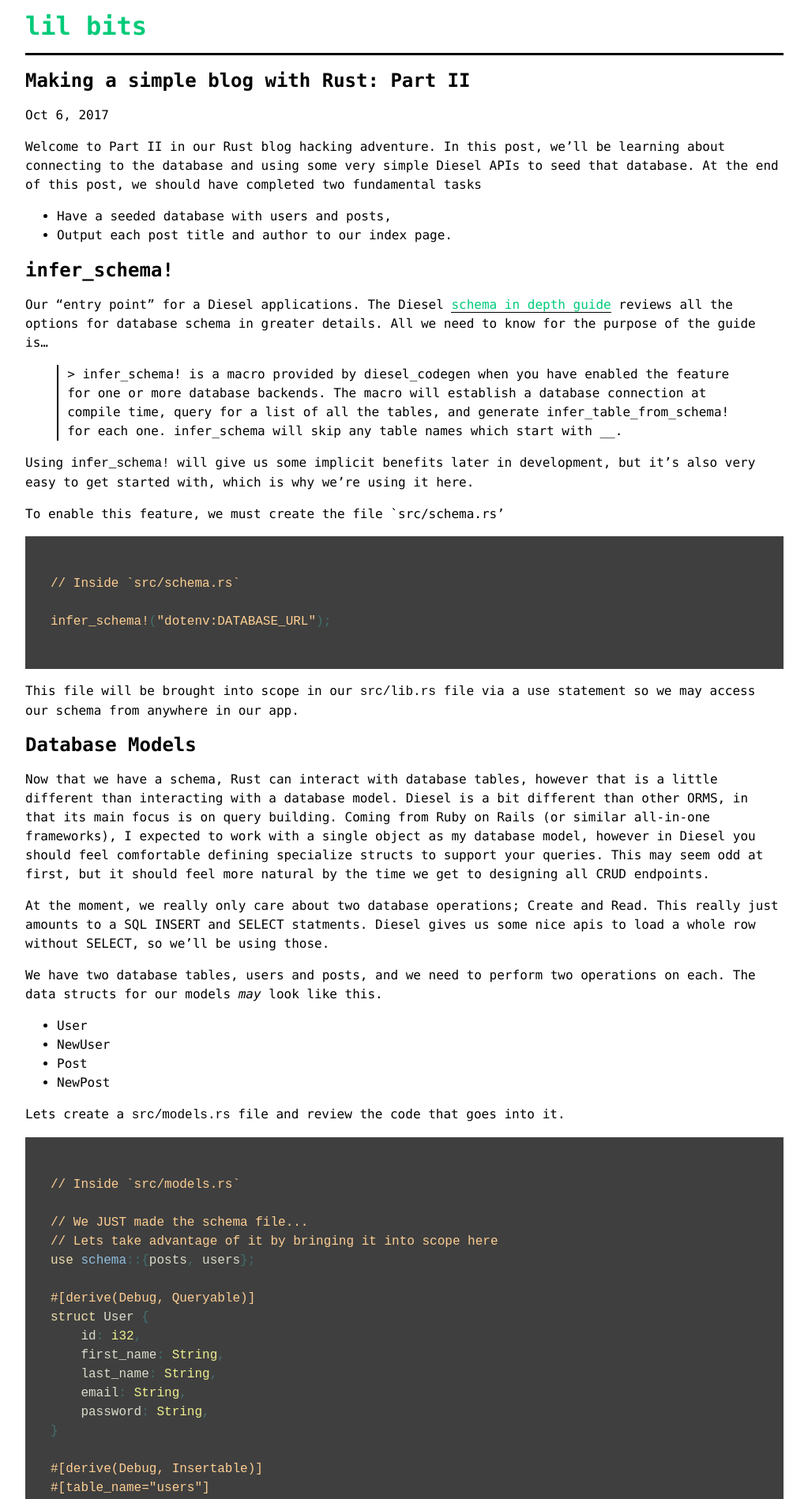
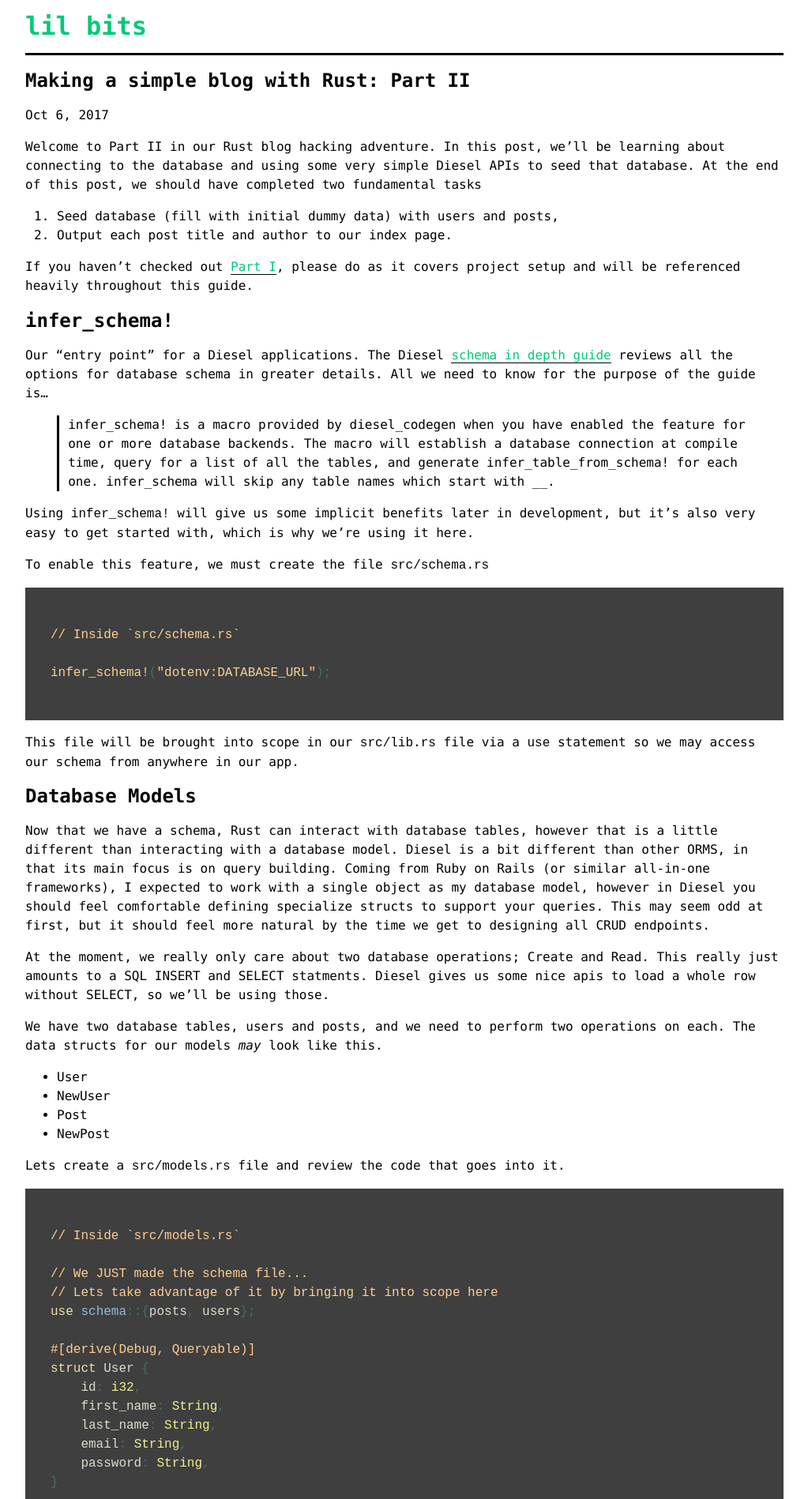
Before and after one commit to notryanb/notryanb.github.io, a Jekyll site: the page built from _posts/2017-10-06-rust-blog-series-2.md, in a window 1280 px wide. Shown: the top 1898 px of the page at 79% size, without its empty margins (128-1151 px from the left). Built offline with Jekyll 4.4.1, drawn with Linux system fonts in a browser that asks for light colours; some of the changed text lies outside the part shown.

Commit message:
remove silly css and start working on revising from comments

````diff
--- a/_posts/2017-10-06-rust-blog-series-2.md
+++ b/_posts/2017-10-06-rust-blog-series-2.md
@@ -13,8 +13,13 @@ Welcome to Part II in our Rust blog hacking adventure.
 In this post, we'll be learning about connecting to the database
 and using some very simple Diesel APIs to seed that database.
 At the end of this post, we should have completed two fundamental tasks
-- Have a seeded database with users and posts,
-- Output each post title and author to our index page.
+1. Seed database (fill with initial dummy data) with users and posts,
+2. Output each post title and author to our index page.
+
+If you haven't checked out [Part I],
+please do as it covers project setup and will be referenced heavily throughout this guide.
+
+[Part I]: ./rust-blog-series-1.html
 
 ## infer_schema!
 
@@ -22,17 +27,18 @@ Our "entry point" for a Diesel applications.
 The Diesel [schema in depth guide] reviews all the options for database schema in greater details.
 All we need to know for the purpose of the guide is...
 
->infer_schema! is a macro provided by diesel_codegen when you have enabled the feature for one or more database backends.
-The macro will establish a database connection at compile time,
-query for a list of all the tables,
-and generate infer_table_from_schema! for each one.
-infer_schema will skip any table names which start with __.
+> infer_schema! is a macro provided by diesel_codegen when you have enabled the
+> feature for one or more database backends.
+> The macro will establish a database connection at compile time,
+> query for a list of all the tables,
+> and generate infer_table_from_schema! for each one.
+> infer_schema will skip any table names which start with __.
 
 Using `infer_schema!` will give us some implicit benefits later in development,
 but it's also very easy to get started with,
 which is why we're using it here.
 
-To enable this feature, we must create the file `src/schema.rs'
+To enable this feature, we must create the file `src/schema.rs`
 
 ```rust
 // Inside `src/schema.rs`
@@ -127,11 +133,12 @@ The really interesting ones are `Queryable` and `Insertable`.
 `Insertable` is Diesel's way of saying that *the values of this struct map to the columns of a table and can be inserted in a row*
 With `Insertable`, we don't generally include any auto-incrementing primary key columns because our database takes care of that for us.
 
-`Queryable` is also self explanatory.
-A `Queryable` struct is one that may be queried from the database with those fields / columns.
-Our `Queryable` structs share the same name as the table, so the table name is inferred,
-however our `Insertable` structs do not, so we must annotate them with the table they correspond to.
-Our current code is very basic and we'll just select all columns for now when querying.
+A `Queryable` struct represents data that is returned from a database query.
+Most examples you find will show a struct that directly correlates to a database table,
+however this doesn't mean that your `Queryable` structs *must* be coupled to map directly table.
+`Queryable` cares about the order of the fields returned and their types.
+This will become helpful when making query against several tables,
+which you will see example of as we get more in depth writing this web-app.
 
 Diesel supports nearly all database column types and maps them to Rust values.
 We're going to primarily be using `i32`, and `String`, but you'll see we will eventually use
--- a/_sass/_layout.scss
+++ b/_sass/_layout.scss
@@ -66,14 +66,8 @@ footer {
 }
 
 blockquote {
-  border-left: 2px solid #000;
+  border-left: 3px solid #000;
   padding-left: 0.7rem;
-
-  p {
-    &:before {
-      content: "> ";
-    }
-  }
 }
 
 .highlight {
````
Also changed, not shown: other parts of _posts/2017-10-06-rust-blog-series-2.md (+3 -10 lines).
